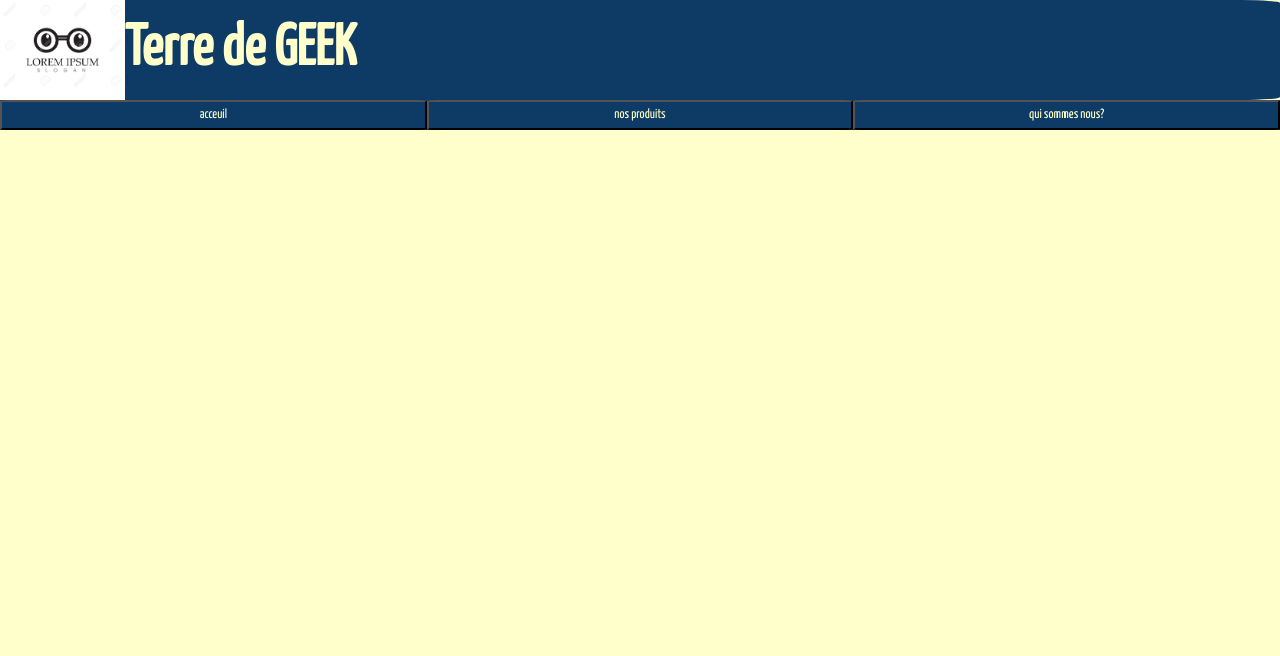
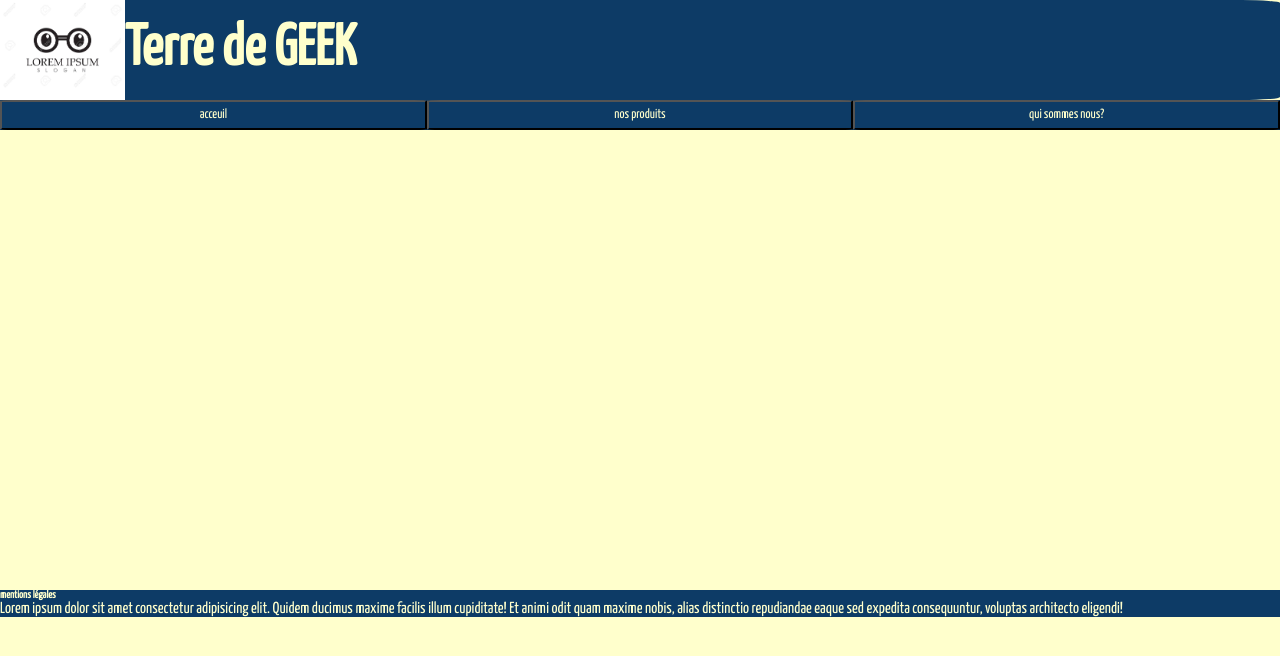
Before and after one commit to AntoineCheminPro/terreDeGeek, a website built with Parcel: page pageViergeTerreDeGeek.html in a window 1280 px wide. Built offline with nearby package versions, Linux system fonts and the light colour scheme.

Commit message:
footer added

```diff
--- a/css/pageViergeTerreDeGeek.CSS
+++ b/css/pageViergeTerreDeGeek.CSS
@@ -12,14 +12,14 @@ header {
 
 }
 .logo {
-    max-width: 35%;
+    max-width: 33%;
     height: auto;
 }
 H1 {
     height: auto;
     background-color:  #0D3B66;
     font:#FFFFCC ;
-    width: 65%;
+    width: 66%;
     align-self: center;
     font-size: 58px;
 }
@@ -33,3 +33,18 @@ nav {
     background-color:  #0D3B66;
     border-radius: 3%;
 }
+main {
+    height: 460px;
+    background-color:  #FFFFCC;
+}
+h6 {
+    background-color:  #0D3B66;
+}
+.pFooter
+{
+    background-color:  #0D3B66;
+
+}
+footer {
+    height: 75px;
+}
--- a/pageViergeTerreDeGeek.html
+++ b/pageViergeTerreDeGeek.html
@@ -21,7 +21,8 @@
 
    </main>
    <footer>
-
+<h6>mentions légales</h6>
+<p class="pFooter">Lorem ipsum dolor sit amet consectetur adipisicing elit. Quidem ducimus maxime facilis illum cupiditate! Et animi odit quam maxime nobis, alias distinctio repudiandae eaque sed expedita consequuntur, voluptas architecto eligendi!</p>
    </footer>
 </body>
 </html>
```
